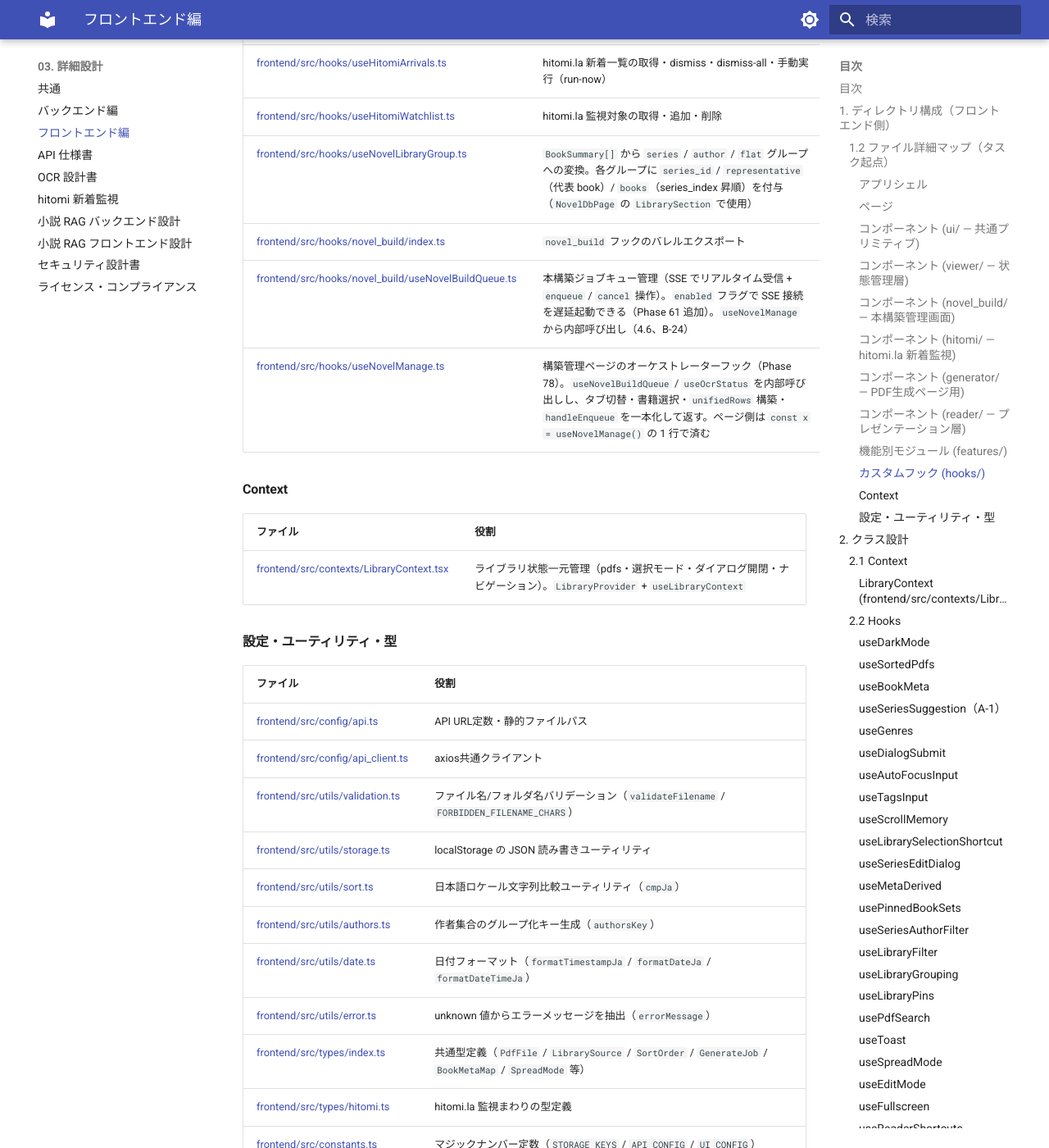
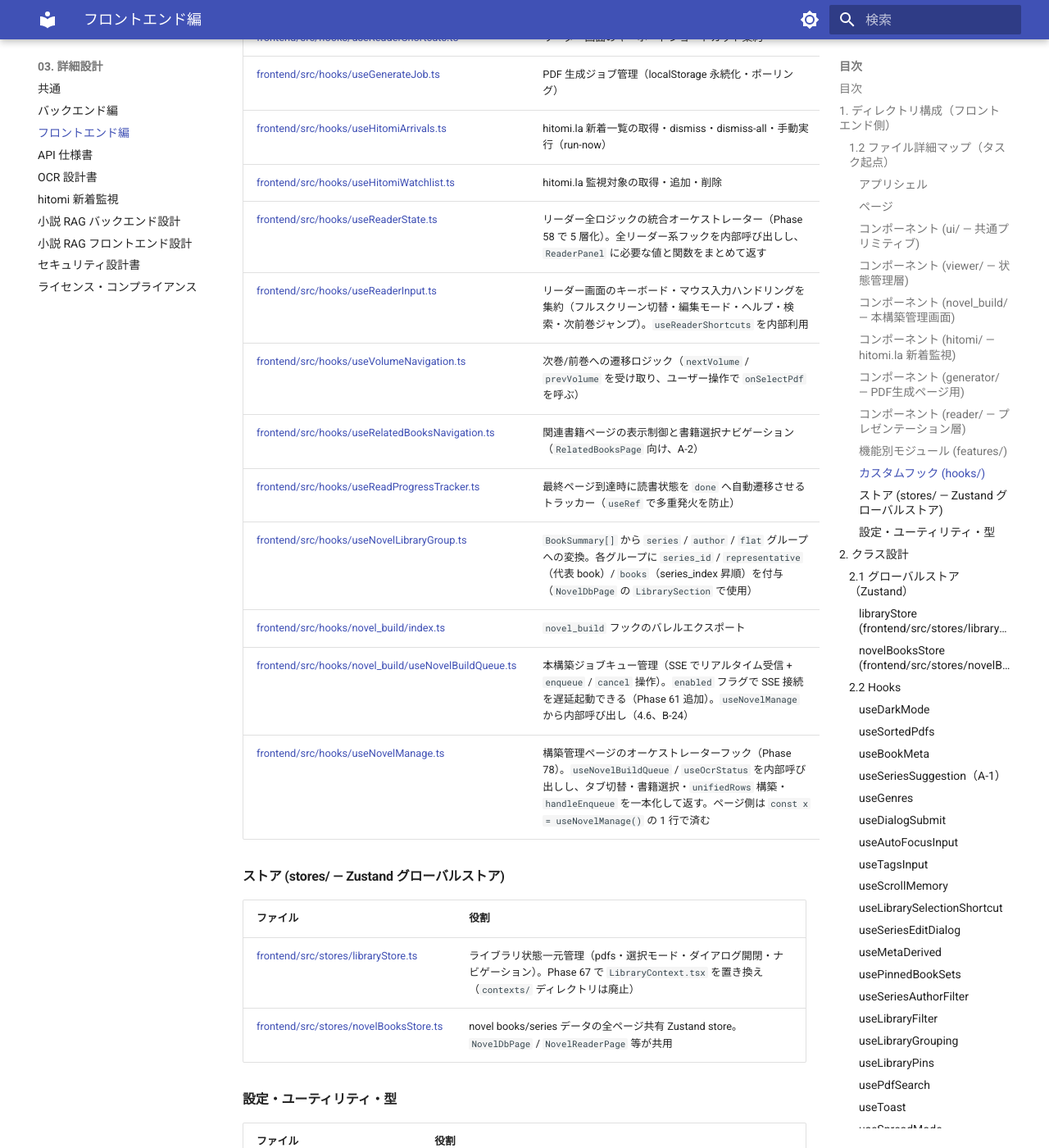
Before and after one commit to kkmmyr/Pic2PDF_Viewer, an MkDocs documentation site: the page built from docs/03_詳細設計/詳細設計書_フロントエンド編.md, in a window 1280 px wide and 1400 px high, scrolled down 13121 px. Shown: the whole window at 82% size. Built offline with MkDocs 1.6.1 and Material for MkDocs 9.7.7, drawn with Linux system fonts in a browser that asks for light colours; some of the changed text lies outside the part shown.

Commit message:
docs: 設計書⇔実装の整合性チェック結果を反映（check-docs 2026-05-15）
API仕様書:
- §7.8〜7.10 エンドポイントパスを /novel_db/rebuild → /novel_db/builds に修正（Phase 57 REST化）
- §7.8 mode 値を "pdf_text"/"reocr" → "rebuild"/"ocr"/"full_build"/"generate_contexts" に修正
- §7.13〜7.18 チャットセッションパスを /qa/sessions → /sessions に修正
- §6.7 hitomi run-now パラメータを skip_recent_days:float → force:bool に修正

詳細設計書_バックエンド編:
- §1.1 routers/ ツリーに novel_db/ サブパッケージ・hitomi.py・novel_build.py 等を追記
- §1.5 ファイルマップの config.py 参照を config/ パッケージに修正
- GenreStore 節の保存先を genres.json → meta.db genres テーブルに修正（Phase 64 移行）

詳細設計書_フロントエンド編:
- contexts/LibraryContext.tsx を廃止し stores/libraryStore.ts + novelBooksStore.ts に更新
- ViewerPage/LibraryPanel の説明を Zustand 移行後の実態に修正
- useReaderState/useReaderInput/useVolumeNavigation 等 5 フックをファイルマップに追記
- §2.1 Context 節を Zustand グローバルストアの説明に全面更新
- NovelReaderPage の壊れたリンクと LibraryContext 参照を修正

Co-Authored-By: Claude Sonnet 4.6 <noreply@anthropic.com>

```diff
--- a/docs/03_詳細設計/詳細設計書_フロントエンド編.md
+++ b/docs/03_詳細設計/詳細設計書_フロントエンド編.md
@@ -168,10 +168,11 @@ frontend/
 │   │   └── error.ts        # unknown 値からエラーメッセージ抽出（errorMessage、Phase 54-5）
 │   ├── types/          # 型定義 (PdfFile, LibrarySource, SortOrder, GenerateJob, BookMetaMap, SpreadMode 等)
 │   │   └── index.ts
-│   ├── contexts/       # React Context
-│   │   └── LibraryContext.tsx  # ライブラリ状態一元管理 (LibraryProvider + useLibraryContext)
+│   ├── stores/         # Zustand グローバルストア（Phase 67 で LibraryContext を置き換え）
+│   │   ├── libraryStore.ts     # ライブラリ状態一元管理（pdfs・選択モード・ダイアログ開閉・ナビゲーション）
+│   │   └── novelBooksStore.ts  # novel books/series データの全ページ共有 Zustand store
 │   ├── pages/          # ページコンポーネント
-│   │   ├── ViewerPage.tsx  # LibraryProvider でラップ。LibraryPanel は常時マウントし `display:none/contents` で切替（スクロール位置保持のため）
+│   │   ├── ViewerPage.tsx  # useLibraryStore（Zustand）+ useUrlState を直接利用。LibraryPanel は常時マウントし `display:none/contents` で切替（スクロール位置保持のため）
 │   │   ├── GeneratorPage.tsx
 │   │   └── NovelManagePage.tsx  # 構築管理統合ページ (/novel/manage)。OCR タブ + Full Build タブ + 全ジョブ履歴セクション
 │   └── App.tsx         # ルーティング定義
@@ -196,12 +197,12 @@ frontend/
 
 | ファイル | 役割 |
 |---|---|
-| [frontend/src/pages/ViewerPage.tsx](../../frontend/src/pages/ViewerPage.tsx) | PDFライブラリ・リーダー統合ページ（LibraryProvider でラップするだけのシンプルな構造） |
+| [frontend/src/pages/ViewerPage.tsx](../../frontend/src/pages/ViewerPage.tsx) | PDFライブラリ・リーダー統合ページ。`useLibraryStore`（Zustand）+ `useUrlState` を直接参照し、`LibraryPanel` に `onPdfClick` / `onUpClick` 等を props で渡す（Phase 67 で LibraryProvider ラッパーを廃止） |
 | [frontend/src/pages/GeneratorPage.tsx](../../frontend/src/pages/GeneratorPage.tsx) | PDF生成ページ |
 | [frontend/src/pages/NovelManagePage.tsx](../../frontend/src/pages/NovelManagePage.tsx) | 構築管理統合画面（`/novel/manage`、B-24）。JSX のみの薄いラッパーで、全ロジックを `useNovelManage` に委譲（Phase 78）。OCR タブ（`OCRPanel`）+ Full Build タブ + 全ジョブ履歴共通セクション |
 | [frontend/src/pages/HitomiPage.tsx](../../frontend/src/pages/HitomiPage.tsx) | hitomi.la 新着監視ページ（新着一覧 + 監視対象管理） |
 | [frontend/src/pages/NovelDbPage.tsx](../../frontend/src/pages/NovelDbPage.tsx) | 小説ライブラリ・検索・RAG ページ（`/novel/db`）。`CharacterDetailDialog` / `ChatSection` / `LibrarySection` 等を合成。`LibrarySection` はシリーズ/作者グループカードグリッド + ドリルダウン（DnD 並び替え）を提供 |
-| [frontend/src/pages/NovelReaderPage.tsx](../../frontend/src/pages/NovelReaderPage.tsx) | 小説画像リーダー（`/novel/reader/:bookName?page=N`）。フルスクリーン・見開き・RTL/LTR 対応の軽量ページコンポーネント。LibraryContext を使わず leaf フックのみ再利用（案 B'）|
+| [frontend/src/pages/NovelReaderPage.tsx](../../frontend/src/pages/NovelReaderPage.tsx) | 小説画像リーダー（`/novel/reader/:bookName?page=N`）。フルスクリーン・見開き・RTL/LTR 対応の軽量ページコンポーネント。libraryStore を使わず leaf フックのみ再利用 |
 | [frontend/src/pages/NovelDiscussionPage.tsx](../../frontend/src/pages/NovelDiscussionPage.tsx) | 読書会ディスカッション生成ページ（`/novel/discussion`、B-20）。書籍選択・ペルソナ設定・発話数を指定して生成ボタンを押すと Qwen が対話を SSE でリアルタイム配信。生成完了後は自動保存し同ページで履歴閲覧可能 |
 | [frontend/src/pages/NovelDetailPage.tsx](../../frontend/src/pages/NovelDetailPage.tsx) | 小説詳細ハブ画面（`/novel/detail/:bookName`）。書籍ごとのメタ / 要約 / 登場人物 / 読書会履歴を 1 画面に集約し、リーダー・読書会ページへの導線を提供（`GET /api/novel_db/books/{book_name}/detail` を利用） |
 
@@ -220,7 +221,7 @@ frontend/
 
 | ファイル | 役割 |
 |---|---|
-| [frontend/src/components/viewer/LibraryPanel.tsx](../../frontend/src/components/viewer/LibraryPanel.tsx) | ライブラリ UI 全体の合成（一覧・ソート・ピン・フィルター・グループ化・非表示）。props なし、LibraryContext から取得。author/series/tag は URL 同期 |
+| [frontend/src/components/viewer/LibraryPanel.tsx](../../frontend/src/components/viewer/LibraryPanel.tsx) | ライブラリ UI 全体の合成（一覧・ソート・ピン・フィルター・グループ化・非表示）。`onPdfClick` / `onUpClick` 等を props で受け取り、内部では `libraryStore` を直接参照。author/series/tag は URL 同期 |
 | [frontend/src/components/viewer/LibraryDialogs.tsx](../../frontend/src/components/viewer/LibraryDialogs.tsx) | ライブラリ画面のダイアログを集約（Rename / BulkAuthor / BulkSeriesAssign / BulkGenre / Merge） |
 | [frontend/src/components/viewer/ReaderPanel.tsx](../../frontend/src/components/viewer/ReaderPanel.tsx) | PDFリーダー UI（JSX オーケストレーター、168行）。全ロジックを `useReaderState` に委譲し JSX のみを担う（Phase 58） |
 | [frontend/src/components/viewer/ReaderPageView.tsx](../../frontend/src/components/viewer/ReaderPageView.tsx) | コンテンツ描画層（PDF/画像の切替・pdfjs Worker 設定・renderPageItem / renderSpreadPages）|
@@ -351,16 +352,22 @@ frontend/
 | [frontend/src/hooks/useGenerateJob.ts](../../frontend/src/hooks/useGenerateJob.ts) | PDF 生成ジョブ管理（localStorage 永続化・ポーリング） |
 | [frontend/src/hooks/useHitomiArrivals.ts](../../frontend/src/hooks/useHitomiArrivals.ts) | hitomi.la 新着一覧の取得・dismiss・dismiss-all・手動実行（run-now） |
 | [frontend/src/hooks/useHitomiWatchlist.ts](../../frontend/src/hooks/useHitomiWatchlist.ts) | hitomi.la 監視対象の取得・追加・削除 |
+| [frontend/src/hooks/useReaderState.ts](../../frontend/src/hooks/useReaderState.ts) | リーダー全ロジックの統合オーケストレーター（Phase 58 で 5 層化）。全リーダー系フックを内部呼び出しし、`ReaderPanel` に必要な値と関数をまとめて返す |
+| [frontend/src/hooks/useReaderInput.ts](../../frontend/src/hooks/useReaderInput.ts) | リーダー画面のキーボード・マウス入力ハンドリングを集約（フルスクリーン切替・編集モード・ヘルプ・検索・次前巻ジャンプ）。`useReaderShortcuts` を内部利用 |
+| [frontend/src/hooks/useVolumeNavigation.ts](../../frontend/src/hooks/useVolumeNavigation.ts) | 次巻/前巻への遷移ロジック（`nextVolume` / `prevVolume` を受け取り、ユーザー操作で `onSelectPdf` を呼ぶ） |
+| [frontend/src/hooks/useRelatedBooksNavigation.ts](../../frontend/src/hooks/useRelatedBooksNavigation.ts) | 関連書籍ページの表示制御と書籍選択ナビゲーション（`RelatedBooksPage` 向け、A-2） |
+| [frontend/src/hooks/useReadProgressTracker.ts](../../frontend/src/hooks/useReadProgressTracker.ts) | 最終ページ到達時に読書状態を `done` へ自動遷移させるトラッカー（`useRef` で多重発火を防止） |
 | [frontend/src/hooks/useNovelLibraryGroup.ts](../../frontend/src/hooks/useNovelLibraryGroup.ts) | `BookSummary[]` から `series` / `author` / `flat` グループへの変換。各グループに `series_id` / `representative`（代表 book）/ `books`（series_index 昇順）を付与（`NovelDbPage` の `LibrarySection` で使用） |
 | [frontend/src/hooks/novel_build/index.ts](../../frontend/src/hooks/novel_build/index.ts) | `novel_build` フックのバレルエクスポート |
 | [frontend/src/hooks/novel_build/useNovelBuildQueue.ts](../../frontend/src/hooks/novel_build/useNovelBuildQueue.ts) | 本構築ジョブキュー管理（SSE でリアルタイム受信 + `enqueue` / `cancel` 操作）。`enabled` フラグで SSE 接続を遅延起動できる（Phase 61 追加）。`useNovelManage` から内部呼び出し（4.6、B-24） |
 | [frontend/src/hooks/useNovelManage.ts](../../frontend/src/hooks/useNovelManage.ts) | 構築管理ページのオーケストレーターフック（Phase 78）。`useNovelBuildQueue` / `useOcrStatus` を内部呼び出しし、タブ切替・書籍選択・`unifiedRows` 構築・`handleEnqueue` を一本化して返す。ページ側は `const x = useNovelManage()` の 1 行で済む |
 
-#### Context
+#### ストア (stores/ — Zustand グローバルストア)
 
 | ファイル | 役割 |
 |---|---|
-| [frontend/src/contexts/LibraryContext.tsx](../../frontend/src/contexts/LibraryContext.tsx) | ライブラリ状態一元管理（pdfs・選択モード・ダイアログ開閉・ナビゲーション）。`LibraryProvider` + `useLibraryContext` |
+| [frontend/src/stores/libraryStore.ts](../../frontend/src/stores/libraryStore.ts) | ライブラリ状態一元管理（pdfs・選択モード・ダイアログ開閉・ナビゲーション）。Phase 67 で `LibraryContext.tsx` を置き換え（`contexts/` ディレクトリは廃止） |
+| [frontend/src/stores/novelBooksStore.ts](../../frontend/src/stores/novelBooksStore.ts) | novel books/series データの全ページ共有 Zustand store。`NovelDbPage` / `NovelReaderPage` 等が共用 |
 
 #### 設定・ユーティリティ・型
 
@@ -391,22 +398,22 @@ frontend/
 
 ## 2. クラス設計
 
-### 2.1 Context
+### 2.1 グローバルストア（Zustand）
 
-`frontend/src/contexts/` 配下。Provider と useXxxContext のセット。
+`frontend/src/stores/` 配下。Phase 67 で `LibraryContext.tsx`（React Context + Provider）を Zustand グローバルストアに置き換えた。`contexts/` ディレクトリは廃止済み。
 
-#### `LibraryContext` (`frontend/src/contexts/LibraryContext.tsx`)
-- **役割**: ViewerPage が LibraryPanel に渡していた 21 個の props を Context に集約し、Props Drilling を解消する。
+#### `libraryStore` (`frontend/src/stores/libraryStore.ts`)
+- **役割**: ライブラリ画面の全状態を一元管理する Zustand store。旧 `LibraryContext.tsx` の後継。
 - **設計**:
-    - `LibraryProvider`: `useUrlState` + PDF フェッチ + `useLibraryManagement` を内包し、`LibraryContext.Provider` で子にデータを提供。
-    - `useLibraryContext()`: Provider 外で呼ばれると `throw Error` するカスタムフック。
-    - `ViewerPage` は `LibraryProvider` でラップするだけの薄い構造になる。
-    - `LibraryPanel` は props を受け取らず `useLibraryContext()` で必要な値・ハンドラを取得する。
-- **提供する値 (LibraryContextValue)**:
-    - 状態: `pdfs`, `selectedPdf`, `currentPath`, `currentSource`, `isSelectionMode`, `selectedItems`, `renameTarget`
+    - `ViewerPage` は `useLibraryStore()` を直接呼び出し、`LibraryPanel` に必要な値・ハンドラを props として渡す（Provider ラッパー不要）。
+    - `LibraryPanel` は `onPdfClick` / `onUpClick` 等を props で受け取る（旧 Context 参照方式から変更）。
+- **主な状態**:
+    - `pdfs`, `selectedPdf`, `currentPath`, `currentSource`, `isSelectionMode`, `selectedItems`, `renameTarget`
     - ナビゲーション: `onPdfClick`, `onFolderClick`, `onUpClick`, `onSourceChange`, `onClosePdf`, `onPdfUpdated`
-    - ダイアログ操作: リネームの開閉・実行ハンドラ群
     - `onRefresh`: PDF 一覧の再取得
+
+#### `novelBooksStore` (`frontend/src/stores/novelBooksStore.ts`)
+- **役割**: novel books/series データを全ページ（`NovelDbPage` / `NovelReaderPage` 等）で共有する Zustand store。
 
 ---
 
```
Also changed, not shown: docs/03_詳細設計/API仕様書.md (+21 -21 lines), docs/03_詳細設計/詳細設計書_バックエンド編.md (+23 -8 lines).
